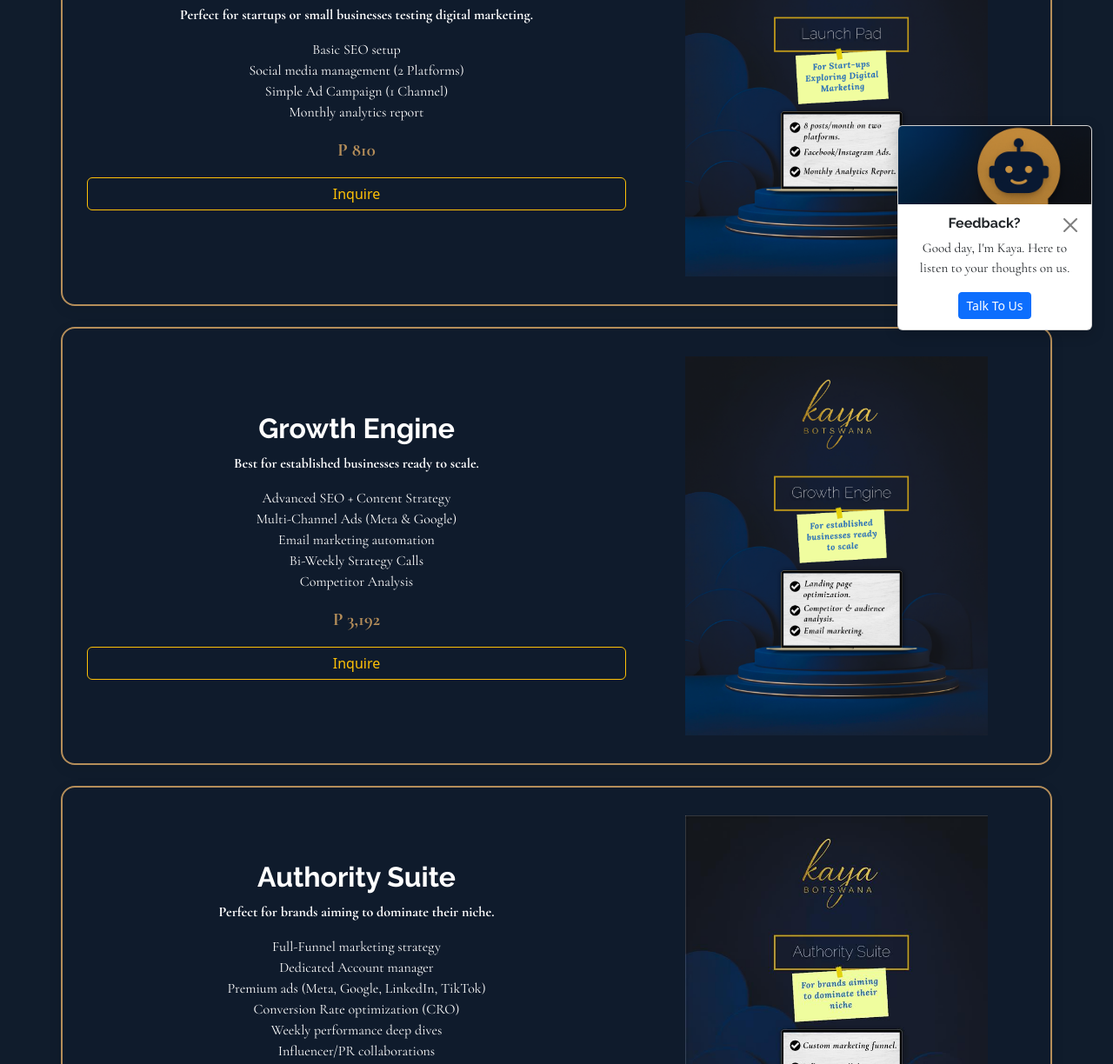
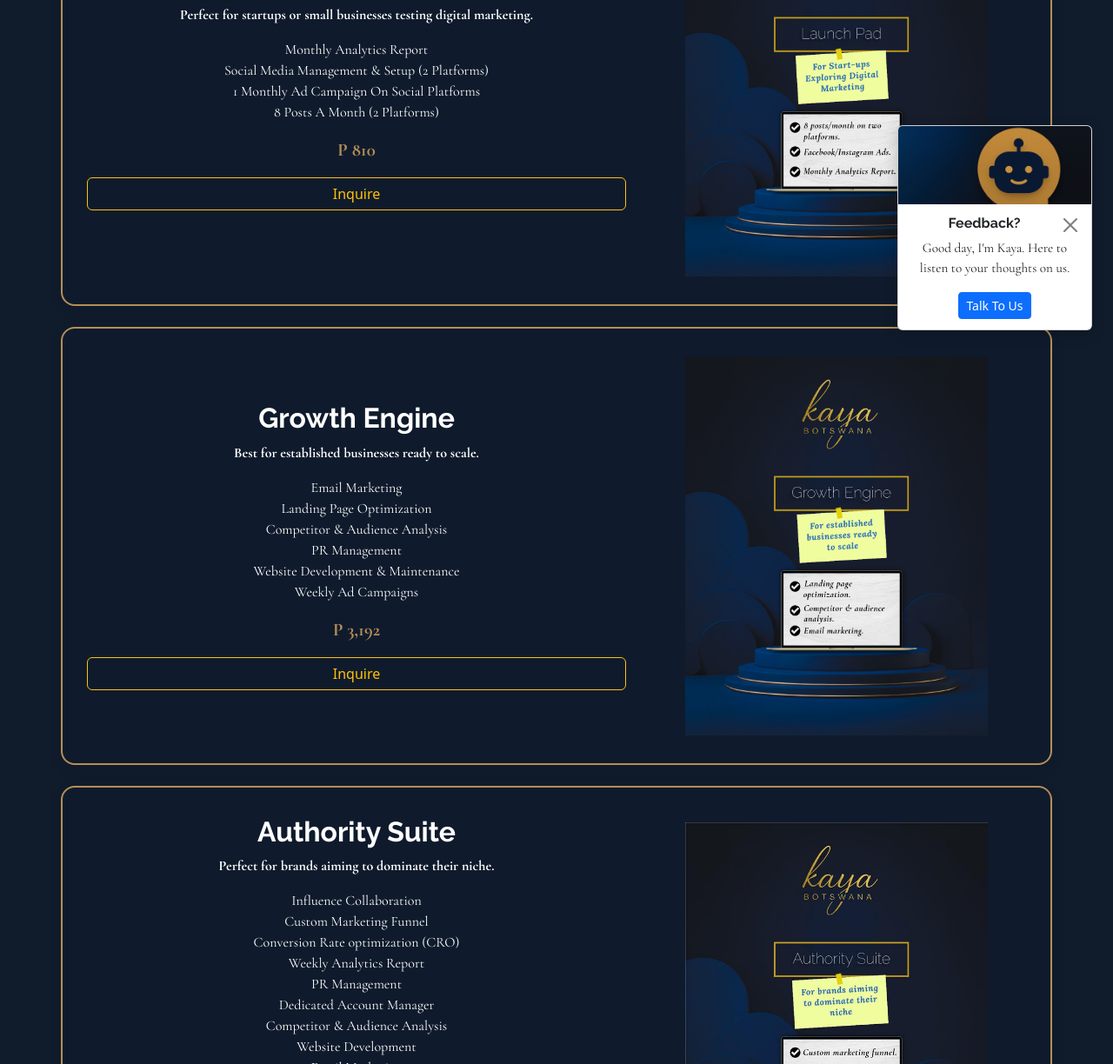
Before and after one commit to bida24-067/kaya, a plain HTML site: page pricing.html in a window 1280 px wide. Shown: the part 396-1620 px from the top of the page at 87% size. Drawn offline with nearby package versions, Linux system fonts and the light colour scheme.

Commit message:
pricing updates

```diff
--- a/pricing.html
+++ b/pricing.html
@@ -92,7 +92,7 @@
       <div class="col-md-7 col-12">
         <h2>Launch Pad</h2>
         <p><b>Perfect for startups or small businesses testing digital marketing.</b></p>
-        <p>Basic SEO setup<br>Social media management (2 Platforms)<br>Simple Ad Campaign (1 Channel)<br>Monthly analytics report</p>
+        <p>Monthly Analytics Report<br>Social Media Management & Setup (2 Platforms)<br>1 Monthly Ad Campaign On Social Platforms <br>8 Posts A Month (2 Platforms)</p>
         <p id="price">P810</p>
         <div class="d-grid gap-2 mt-2">
   <a href="mailto:botswanakaya@gmail.com?subject=Launch Pad Inquiry" class="btn btn-outline-warning" id="Inquire">Inquire</a>
@@ -108,7 +108,7 @@
       <div class="col-md-7 col-12">
         <h2>Growth Engine</h2>
         <p><b>Best for established businesses ready to scale.</b></p>
-        <p>Advanced SEO + Content Strategy<br>Multi-Channel Ads (Meta & Google)<br>Email marketing automation<br>Bi-Weekly Strategy Calls<br>Competitor Analysis</p>
+        <p>Email Marketing<br>Landing Page Optimization<br>Competitor & Audience Analysis<br>PR Management<br>Website Development & Maintenance<br>Weekly Ad Campaigns</p>
         <p id="price">P3191.50</p>
         <div class="d-grid gap-2 mt-2">
   <a href="mailto:botswanakaya@gmail.com?subject=Growth Engine Inquiry" class="btn btn-outline-warning" id="Inquire">Inquire</a>
@@ -124,7 +124,7 @@
       <div class="col-md-7 col-12">
         <h2>Authority Suite</h2>
         <p><b>Perfect for brands aiming to dominate their niche.</b></p>
-        <p>Full-Funnel marketing strategy<br>Dedicated Account manager<br>Premium ads (Meta, Google, LinkedIn, TikTok)<br>Conversion Rate optimization (CRO)<br>Weekly performance deep dives<br>Influencer/PR collaborations</p>
+        <p>Influence Collaboration<br>Custom Marketing Funnel<br>Conversion Rate optimization (CRO)<br>Weekly Analytics Report<br>PR Management<br>Dedicated Account Manager<br>Competitor & Audience Analysis<br>Website Development<br>Email Marketing<br> SEO Setup<br>Weekly Ad Campaigns (Facebook/Instagram)</p>
         <p id="price">P6 040</p>
         <div class="d-grid gap-2 mt-2">
   <a href="mailto:botswanakaya@gmail.com?subject=Authority Suite Inquiry" class="btn btn-outline-warning" id="Inquire">Inquire</a>
--- a/scripts/exchange.js
+++ b/scripts/exchange.js
@@ -2,9 +2,9 @@
 // This script handles currency conversion for pricing on the pricing page
 const exchangeRates = {
   BWP: 1,
-  USD: 0.075, // Example: 1 BWP = 0.073 USD
+  USD: 0.074, // Example: 1 BWP = 0.073 USD
   EUR: 0.064, // Example: 1 BWP = 0.067 EUR
-  ZAR: 1.325   // Example: 1 BWP = 1.32 ZAR
+  ZAR: 1.328   // Example: 1 BWP = 1.32 ZAR
 };
 
 const currencySymbols = {
```
